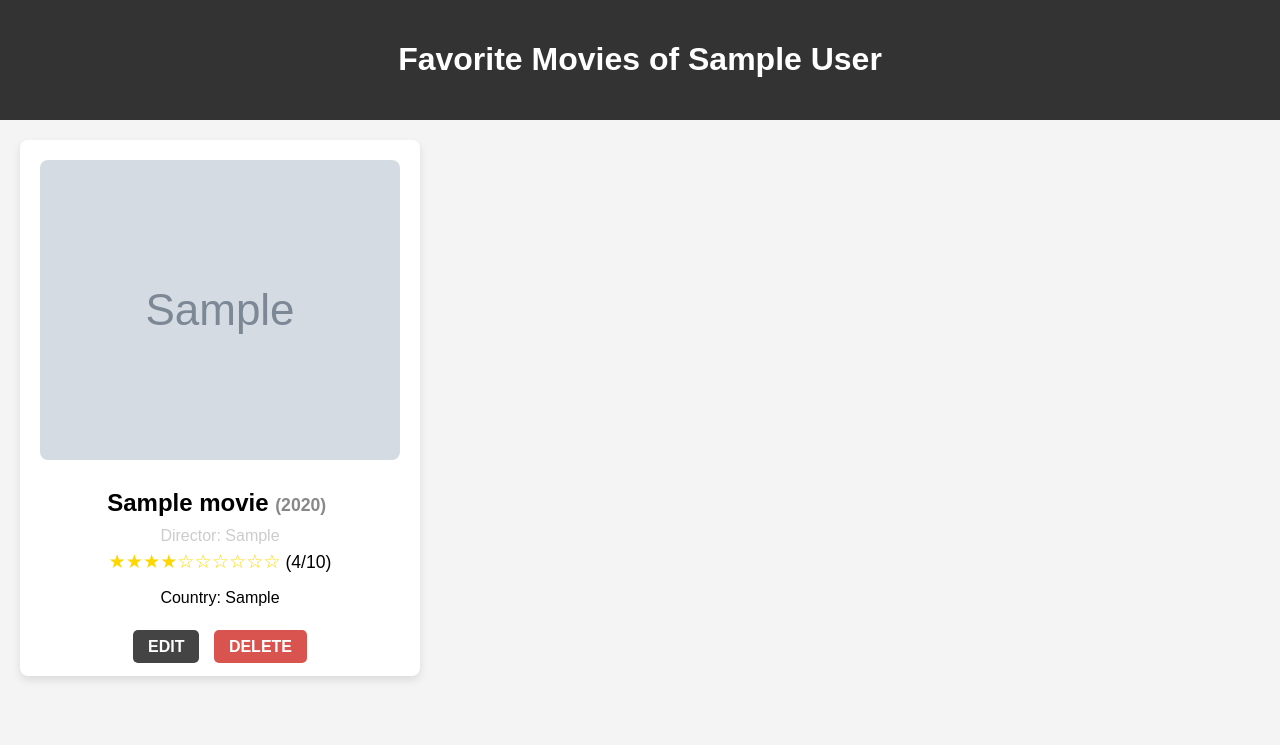
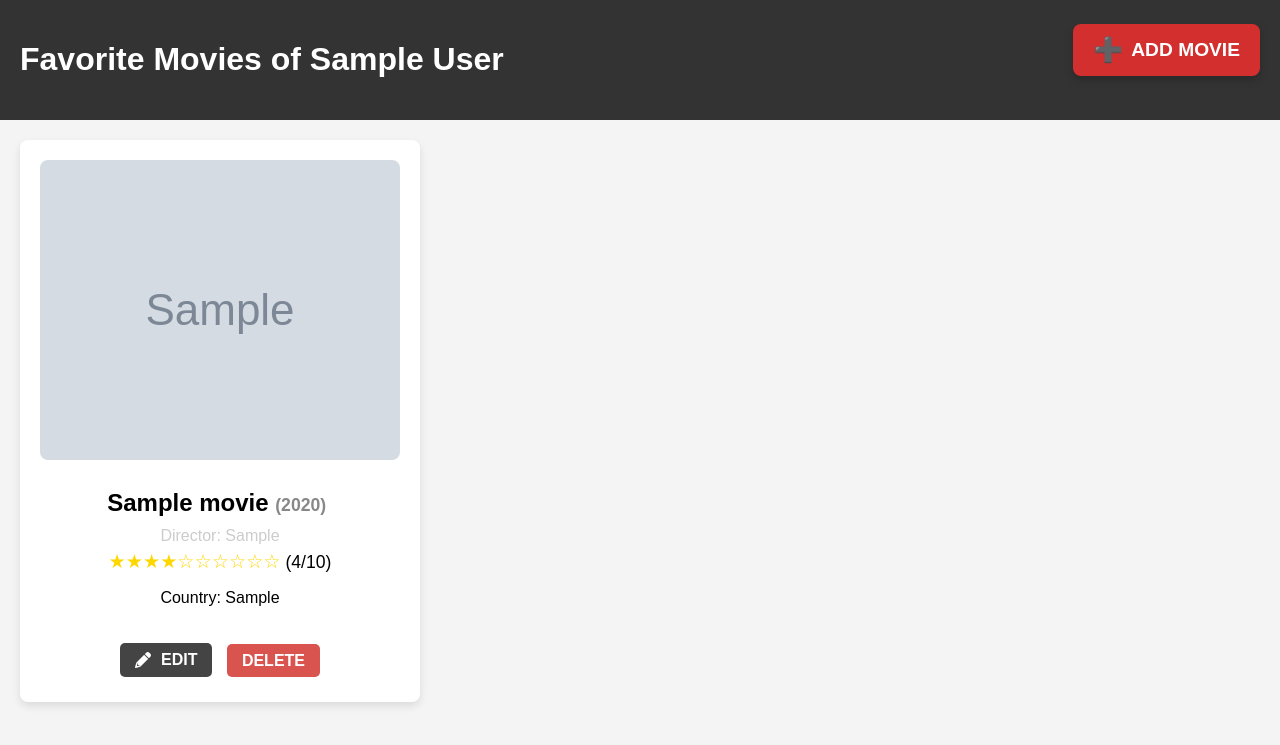
Before and after one commit to tech-girl-sa/moviweb_app, a Flask app: page /users/1 in a window 1280 px wide. Shown: the top 745 px of the page. Run offline with Flask 3, Linux system fonts and the light colour scheme; tables that the repository leaves empty hold one stand-in row (values such as "Sample post"); grey boxes marked "Sample" are stand-in pictures.

Commit message:
add add movie button to the list and message to new users in movies page

```diff
--- a/static/css/common.css
+++ b/static/css/common.css
@@ -12,9 +12,37 @@ header {
     color: white;
     padding: 20px;
     text-align: center;
+    display: flex;
+    justify-content: space-between;
+    align-items: center;
 }
 
 /* Main Section */
 main {
     padding: 20px;
 }
+
+#message-box {
+    position: relative;
+    top: 0;
+    width: 90%; /* Slightly less than the width of the card */
+    background-color: #4f4f4f; /* Lighter color */
+    color: white;
+    padding: 15px 20px;
+    border-radius: 8px;
+    font-size: 1rem;
+    font-weight: bold;
+    box-shadow: 0 4px 8px rgba(0, 0, 0, 0.2);
+    opacity: 1;
+    margin-top: 20px;
+    margin-left: auto;
+    margin-right: auto;
+}
+
+#message-box.success {
+    background-color: #66bb6a;
+}
+
+#message-box.error {
+    background-color: #f44336;
+}
--- a/static/css/user_movies.css
+++ b/static/css/user_movies.css
@@ -81,13 +81,26 @@
 
 /* Edit Button */
 .edit-button {
+    display: inline-flex;
+    align-items: center;
     background-color: #444;
+    color: white;
+    padding: 10px 15px;
+    font-size: 1rem;
+    font-weight: bold;
+    border-radius: 5px;
+    text-decoration: none;
+    gap: 10px;
+}
+
+.edit-button .i {
+    color: white;
+    font-size: 1.2rem;
 }
 
 .edit-button:hover {
     background-color: #555;
 }
-
 /* Delete Button */
 .delete-button {
     background-color: #d9534f;
@@ -96,3 +109,39 @@
 .delete-button:hover {
     background-color: #c9302c;
 }
+
+.add-movie-container {
+    text-align: right;
+    margin-bottom: 20px;
+}
+
+.add-movie-container {
+    text-align: right;
+    margin-bottom: 20px;
+}
+
+.add-movie-button {
+    display: inline-flex;
+    align-items: center;
+    background-color: #d32f2f;
+    color: white;
+    padding: 12px 20px;
+    font-size: 1.2rem;
+    font-weight: bold;
+    border-radius: 8px;
+    text-decoration: none;
+    text-transform: uppercase;
+    gap: 8px;
+    box-shadow: 0 4px 8px rgba(0, 0, 0, 0.2);
+    transition: background-color 0.3s ease, transform 0.2s ease;
+}
+
+.add-movie-button .icon {
+    color: white;
+    font-size: 1.5rem;
+}
+
+.add-movie-button:hover {
+    background-color: #b71c1c;
+    transform: scale(1.05);
+}
--- a/templates/user_movies.html
+++ b/templates/user_movies.html
@@ -4,15 +4,24 @@
     <meta charset="UTF-8">
     <meta name="viewport" content="width=device-width, initial-scale=1.0">
     <title>User Movies - MovieWeb App</title>
+    <link rel="stylesheet" href="https://cdnjs.cloudflare.com/ajax/libs/font-awesome/6.0.0-beta3/css/all.min.css">
     <link rel="stylesheet" href="{{url_for('static', filename='css/common.css')}}">
     <link rel="stylesheet" href="{{url_for('static', filename='css/user_movies.css')}}">
 </head>
 <body>
     <header>
         <h1>Favorite Movies of {{user.name}}</h1>
+         <div class="add-movie-container">
+            <a href="/add_movie" class="add-movie-button">
+                <span class="icon">➕</span> Add Movie
+            </a>
+        </div>
     </header>
+{% if message %}
+        <div id="message-box" class="success">{{ message }}</div>
+    {% endif %}
+    <main>
 
-    <main>
         <section id="movies-list">
             {% for movie in movies %}
             <article class="movie-card">
@@ -27,7 +36,7 @@
 
                 </div>
               <div class="movie-actions">
-                        <a href="/edit-movie/1" class="edit-button">Edit</a>
+                        <a href="/edit-movie/1" class="edit-button"><i class="fa fa-pencil"></i> Edit</a>
                         <a href="/delete-movie/1" class="delete-button">Delete</a>
               </div>
             </article>
```
